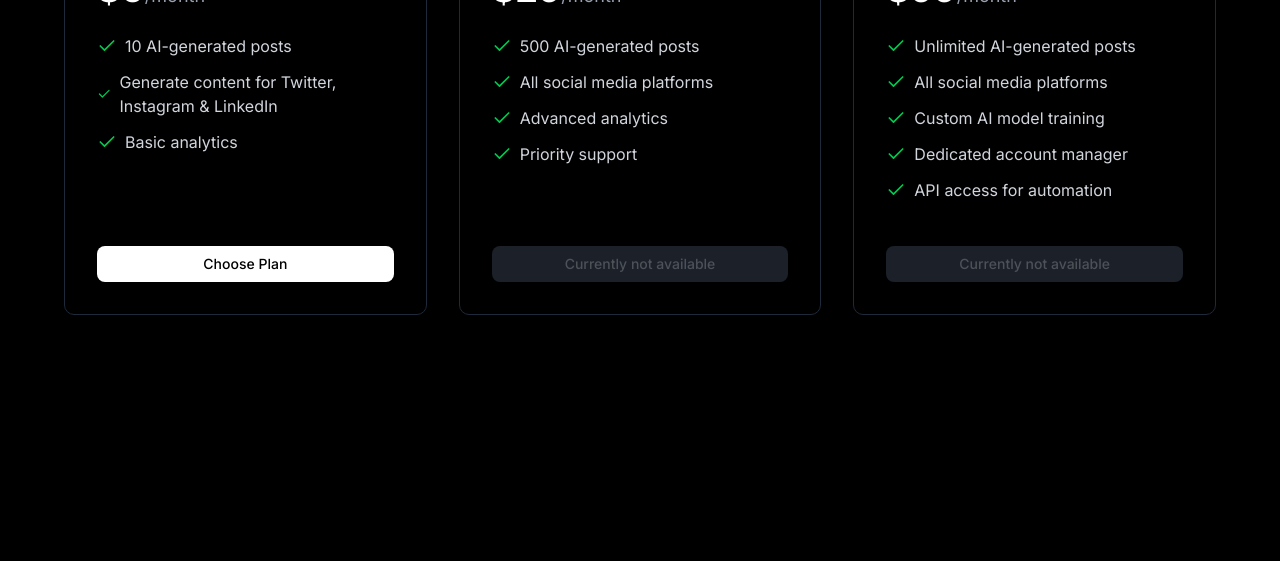
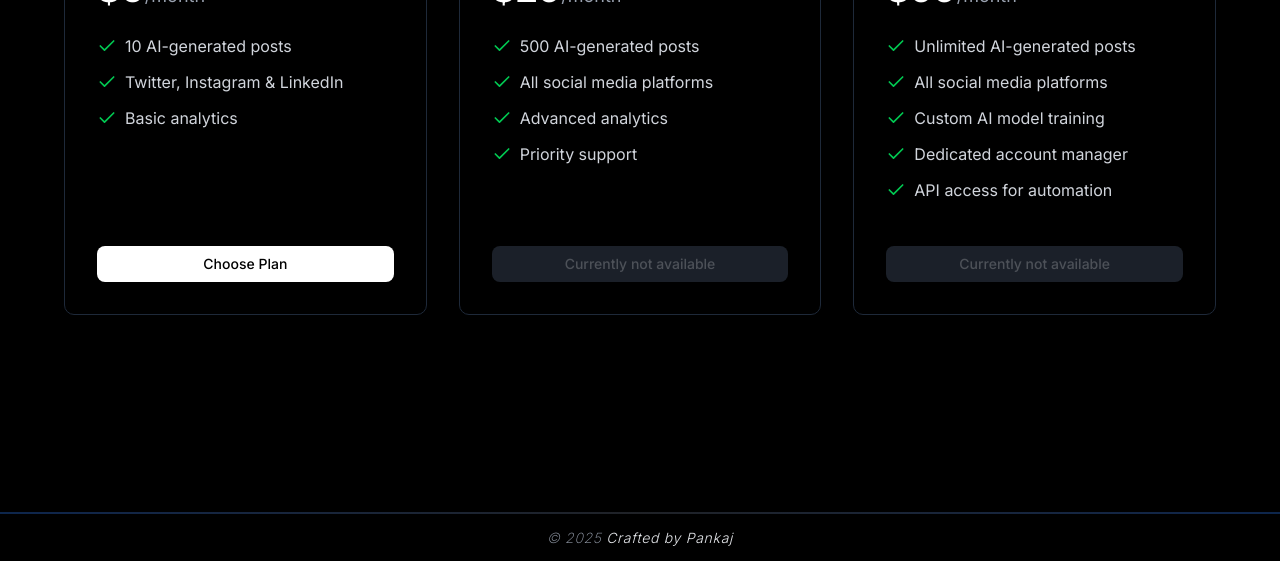
Before and after one commit to pankajkumarmalik/content-aura, a Next.js app: page /pricing in a window 1280 px wide. Shown: the part 288-849 px from the top of the page. Before the commit the page ends 800 px from the top, so only its background shows below. Built offline with nearby package versions, Linux system fonts and the light colour scheme; no server answers.

Commit message:
Add Footer

```diff
--- a/app/docs/page.tsx
+++ b/app/docs/page.tsx
@@ -1,5 +1,6 @@
 "use client";
 
+import Footer from "@/components/Footer";
 import { Navbar } from "@/components/Navbar";
 import React from "react";
 
@@ -90,6 +91,7 @@ const DocsPage = () => {
           </section>
         </div>
       </main>
+      <Footer footerColor="bg-black" />
     </div>
   );
 };
--- a/app/features/page.tsx
+++ b/app/features/page.tsx
@@ -9,6 +9,7 @@ import { Navbar } from "@/components/Navbar";
 import Link from "next/link";
 import { SignUpButton } from "@clerk/nextjs";
 import { auth } from "@clerk/nextjs/server";
+import Footer from "@/components/Footer";
 
 export default async function FeaturesPage() {
   const { userId } = await auth();
@@ -89,6 +90,8 @@ export default async function FeaturesPage() {
           <p className="mt-4 text-gray-400">No credit card required</p>
         </div>
       </main>
+
+      <Footer footerColor="bg-gradient-to-r from-[#0a0f1f] to-[#121826]" />
     </div>
   );
 }
--- a/app/generate/page.tsx
+++ b/app/generate/page.tsx
@@ -40,6 +40,7 @@ import { InstagramMock } from "@/components/social-mocks/InstagramMock";
 import { LinkedInMock } from "@/components/social-mocks/LinkedInMock";
 import Link from "next/link";
 import { toast } from "sonner";
+import Footer from "@/components/Footer";
 
 const apiKey = process.env.NEXT_PUBLIC_GEMINI_API_KEY;
 const genAI = apiKey ? new GoogleGenerativeAI(apiKey) : null;
@@ -290,9 +291,9 @@ export default function GenerateContent() {
   };
 
   return (
-    <div className="bg-gradient-to-br from-gray-900 to-black min-h-screen text-white">
+    <div className="bg-gradient-to-br from-gray-900 to-black min-h-screen text-white flex flex-col">
       <Navbar />
-      <div className="container mx-auto px-4 mb-8 sm:px-6 lg:px-8 py-8">
+      <div className="container mx-auto px-4 mb-8 sm:px-6 lg:px-8 py-8 flex-grow min-h-screen">
         <div className="grid grid-cols-1 mt-14 lg:grid-cols-3 gap-8">
           {/* Left Sidebar - Collapsible History for Mobile/Tablets */}
           <div className="lg:col-span-1">
@@ -540,6 +541,7 @@ export default function GenerateContent() {
           </div>
         </div>
       </div>
+      <Footer />
     </div>
   );
 }
--- a/app/layout.tsx
+++ b/app/layout.tsx
@@ -4,6 +4,7 @@ import "./globals.css";
 import { ClerkProvider } from "@clerk/nextjs";
 import { dark } from "@clerk/themes";
 import { Toaster } from "@/components/ui/sonner";
+import Footer from "@/components/Footer";
 
 const inter = Inter({ subsets: ["latin"] });
 
@@ -27,6 +28,7 @@ export default function RootLayout({
         <body className={`${inter.className} bg-black text-white antialiased`}>
           {children}
           <Toaster richColors theme="dark" />
+          {/* <Footer /> */}
         </body>
       </html>
     </ClerkProvider>
--- a/app/page.tsx
+++ b/app/page.tsx
@@ -1,3 +1,4 @@
+import Footer from "@/components/Footer";
 import { Navbar } from "@/components/Navbar";
 import { Button } from "@/components/ui/button";
 import { SignUpButton } from "@clerk/nextjs";
@@ -202,6 +203,8 @@ export default async function Home() {
           <p className="mt-4 text-gray-400">No credit card required</p>
         </div>
       </main>
+
+      <Footer footerColor="bg-gradient-to-r from-[#0a0f1f] to-[#121826]" />
     </div>
   );
 }
--- a/app/pricing/page.tsx
+++ b/app/pricing/page.tsx
@@ -1,5 +1,6 @@
 "use client";
 
+import Footer from "@/components/Footer";
 import { Navbar } from "@/components/Navbar";
 import { Button } from "@/components/ui/button";
 import { useUser } from "@clerk/nextjs";
@@ -14,7 +15,7 @@ const pricingPlans = [
     priceId: "basic_plan",
     features: [
       "10 AI-generated posts",
-      "Generate content for Twitter, Instagram & LinkedIn",
+      "Twitter, Instagram & LinkedIn",
       "Basic analytics",
     ],
   },
@@ -81,9 +82,9 @@ export default function PricingPage() {
   };
 
   return (
-    <div className="min-h-screen bg-black text-gray-100">
+    <div className="min-h-screen flex flex-col bg-black text-gray-100">
       <Navbar />
-      <main className="container mx-auto px-8 py-20">
+      <main className="container mx-auto px-8 py-20 flex-grow min-h-screen">
         <h1 className="text-5xl font-bold mb-12 text-center text-white">
           Pricing Plans
         </h1>
@@ -133,6 +134,7 @@ export default function PricingPage() {
           ))}
         </div>
       </main>
+      <Footer />
     </div>
   );
 }
--- /dev/null
+++ b/components/Footer.tsx
@@ -0,0 +1,24 @@
+import React from "react";
+
+interface FooterProps {
+  footerColor?: string;
+}
+
+const Footer: React.FC<FooterProps> = ({ footerColor = "bg-black" }) => {
+  return (
+    <footer
+      className={`w-full text-center py-4 relative ${footerColor} overflow-hidden`}
+    >
+      {/* Silk-like thin top border */}
+      <div className="absolute top-0 left-0 w-full h-0.5 bg-gradient-to-r from-blue-500 via-gray-500 to-blue-500 opacity-30"></div>
+
+      {/* Ultra-thin, small text with a silky feel */}
+      <p className="text-xs sm:text-sm font-extralight italic text-gray-400 tracking-wider">
+        © 2025{" "}
+        <span className="font-light text-gray-200">Crafted by Pankaj</span>
+      </p>
+    </footer>
+  );
+};
+
+export default Footer;
```
